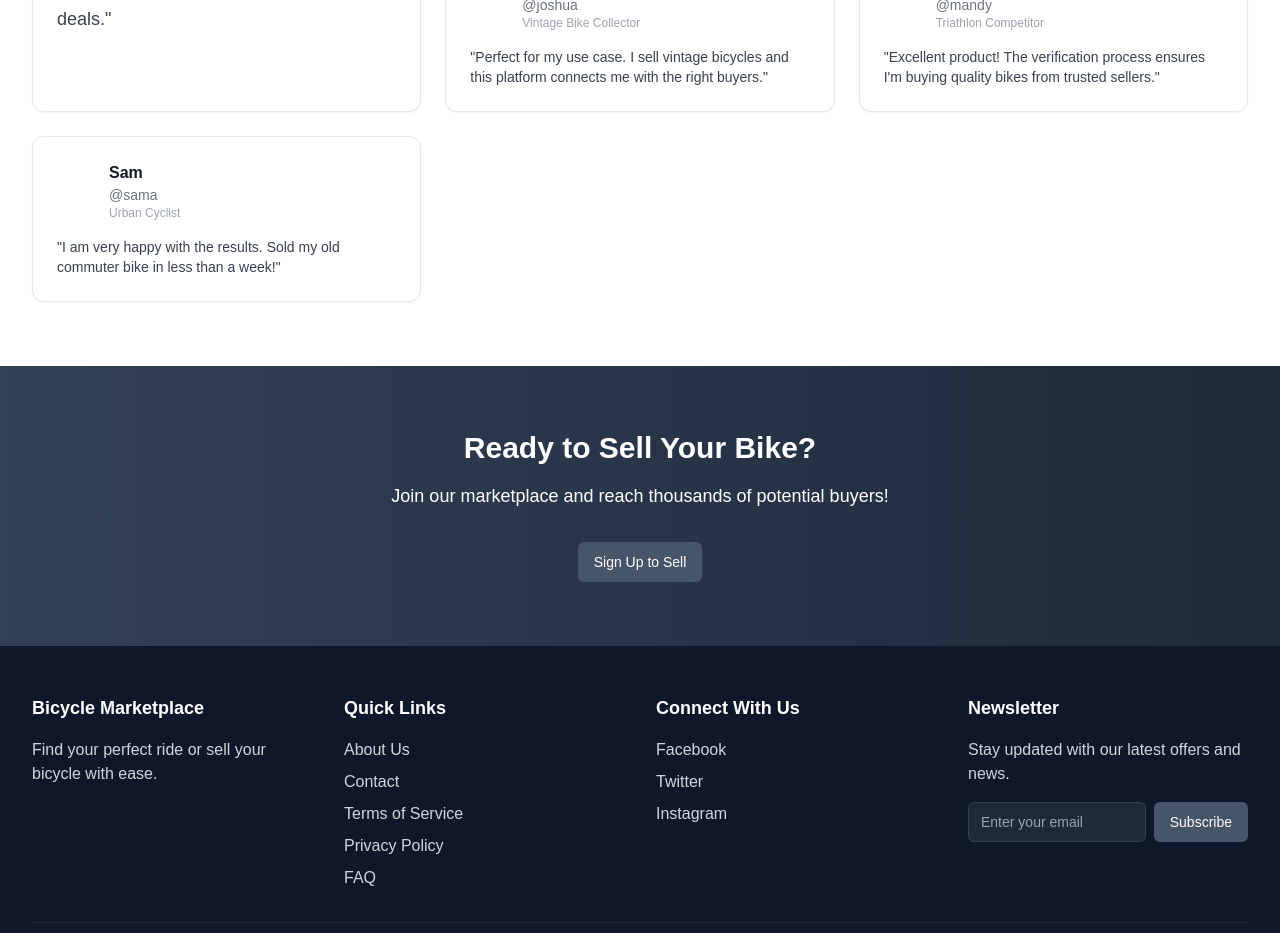
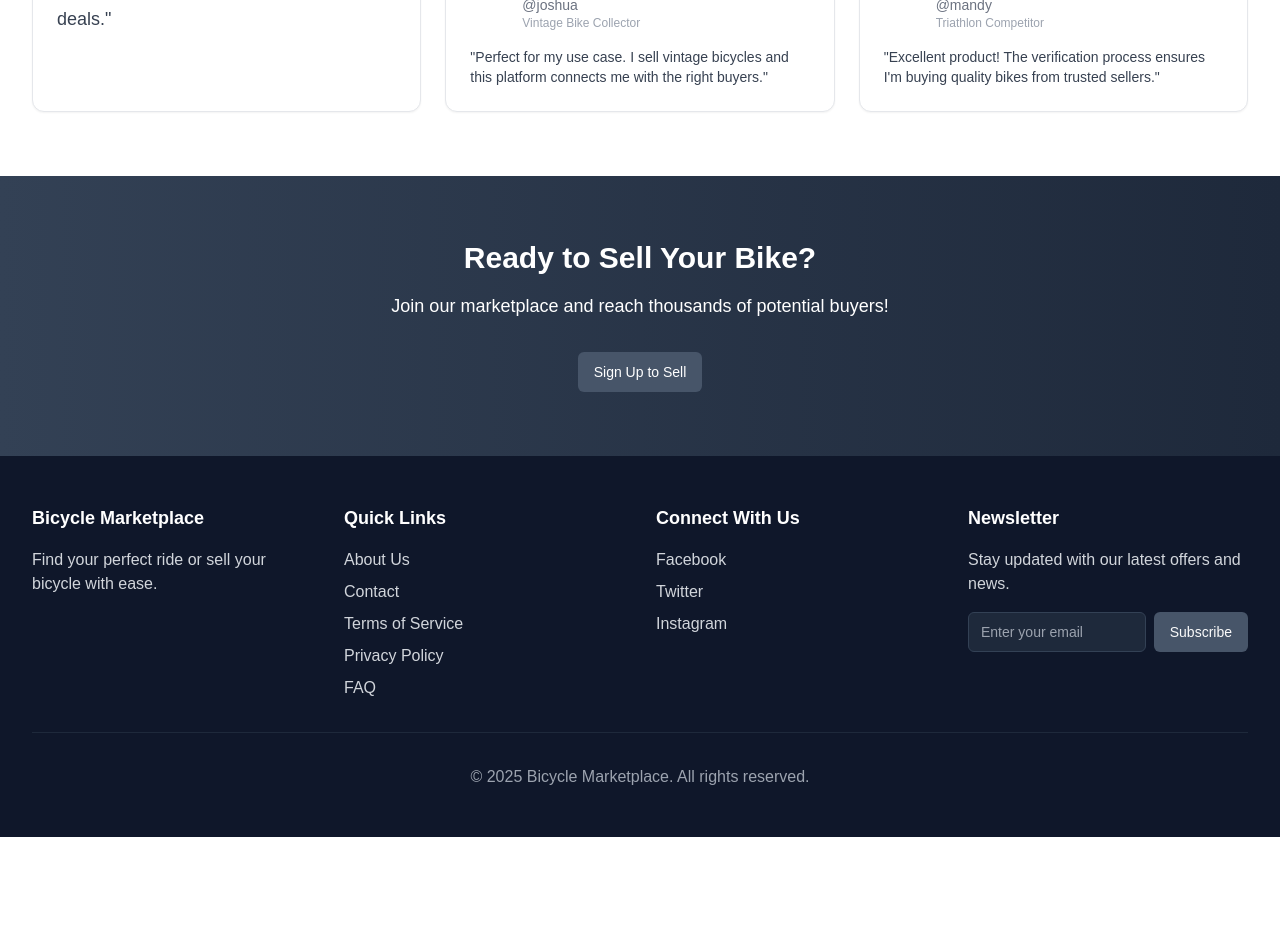
Before and after one commit to gichigi/Bicycle-Marketplace, a Next.js app: page / in a window 1280 px wide. Shown: the part 1520-2453 px from the top of the page. After the commit the page ends 2357 px from the top, so only its background shows below. Built offline with nearby package versions, Linux system fonts and the light colour scheme.

Commit message:
Remove Sam's testimonial for better layout balance and fix syntax error

```diff
--- a/components/Testimonials.tsx
+++ b/components/Testimonials.tsx
@@ -116,17 +116,6 @@ export default function Testimonials() {
               gradientTo="violet-600"
             />
           </div>
-
-          <div>
-            <Testimonial
-              quote="I am very happy with the results. Sold my old commuter bike in less than a week!"
-              author="Sam"
-              handle="@sama"
-              position="Urban Cyclist"
-              gradientFrom="cyan-400"
-              gradientTo="sky-600"
-            />
-          </div>
         </div>
       </div>
     </section>
```
